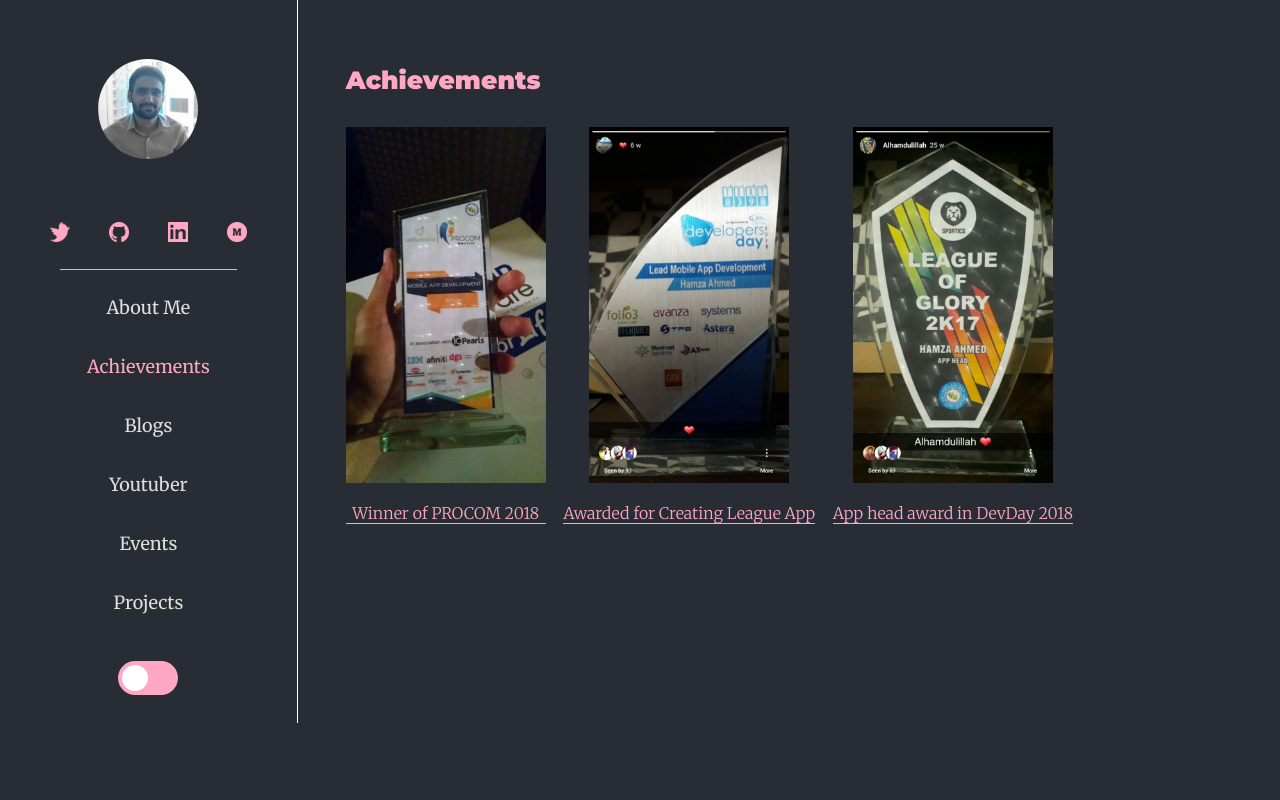
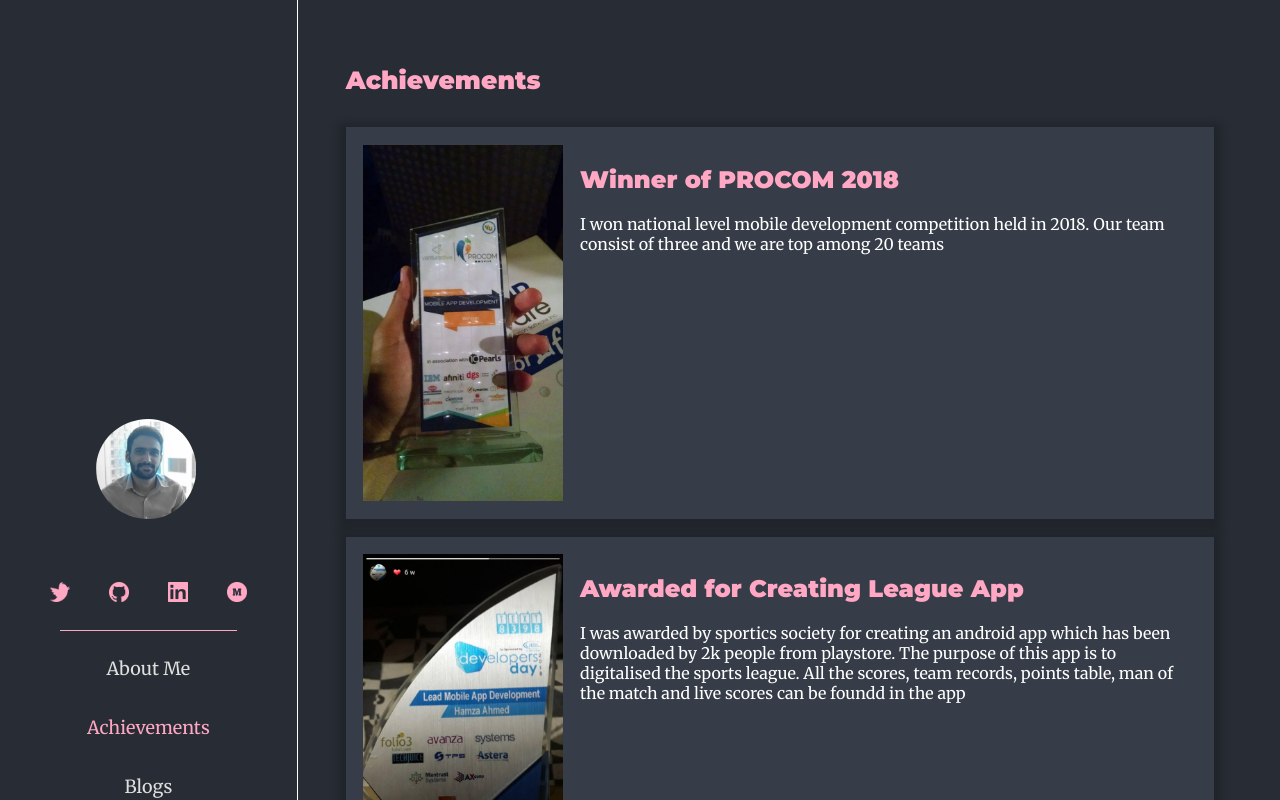
Before and after one commit to Hamzaahmed95/My-Resume, a React (Create React App) app: page / in a window 1280 px wide. Both pictures are taken after a click on the element "Achievements". Shown: the top 800 px of the page. Built offline with nearby package versions, Linux system fonts and the light colour scheme.

Commit message:
added achievements

```diff
--- a/src/Components/App/App.js
+++ b/src/Components/App/App.js
@@ -13,7 +13,6 @@ class App extends Component {
       about_me: true,
       achievements: false,
       blogs: false,
-      youtube: false,
       events: false,
       project:false,
       toggle: false,
@@ -22,7 +21,6 @@ class App extends Component {
     this.handleChangeAboutMe = this.handleChangeAboutMe.bind(this)
     this.handleChangeAchievements = this.handleChangeAchievements.bind(this)
     this.handleChangeBlogs = this.handleChangeBlogs.bind(this)
-    this.handleChangeYoutube = this.handleChangeYoutube.bind(this)
     this.handleChangeEvents = this.handleChangeEvents.bind(this)
     this.handleChangeToggle = this.handleChangeToggle.bind(this)
     this.handleChangeProjects = this.handleChangeProjects.bind(this)
@@ -34,7 +32,6 @@ class App extends Component {
       achievements: false,
       about_me: true,
       blogs: false,
-      youtube: false,
       events: false,
       projects:false
     })
@@ -44,7 +41,6 @@ class App extends Component {
       achievements: true,
       about_me: false,
       blogs: false,
-      youtube: false,
       events: false,
       projects:false
     })
@@ -53,28 +49,17 @@ class App extends Component {
     this.setState({
       achievements: false,
       about_me: false,
-      youtube: false,
       blogs: true,
       events: false,
       projects:false
     })
   }
-  handleChangeYoutube() {
-    this.setState({
-      achievements: false,
-      about_me: false,
-      blogs: false,
-      youtube: true,
-      events: false,
-      projects:false
-    })
-  }
+
   handleChangeEvents() {
     this.setState({
       achievements: false,
       about_me: false,
       blogs: false,
-      youtube: false,
       events: true,
       projects:false
     })
@@ -84,7 +69,6 @@ class App extends Component {
       achievements: false,
       about_me: false,
       blogs: false,
-      youtube: false,
       events: false,
       projects:true,
     })
@@ -99,8 +83,8 @@ class App extends Component {
     return (
       <div className="container1">
 
-        <div style={this.state.toggle? sidebar_background_dark: sidebar_background_light} className="AboutMe"><Sidebar about_me1={this.state.about_me} blogs1={this.state.blogs} achievements1={this.state.achievements} youtube1={this.state.youtube} events1={this.state.events} toggle1={this.state.toggle} projects1={this.state.projects} about_me={this.handleChangeAboutMe} achievements={this.handleChangeAchievements} blogs={this.handleChangeBlogs} youtube={this.handleChangeYoutube} events={this.handleChangeEvents} toggle={this.handleChangeToggle} projects={this.handleChangeProjects} /></div>
-        <div style={this.state.toggle? main_component_background_dark:main_component_background_light} className="Intro"><MainComponent about_me={this.state.about_me} blogs={this.state.blogs} achievements={this.state.achievements} youtube={this.state.youtube} events={this.state.events} toggle={this.state.toggle} projects={this.state.projects}/></div>
+        <div style={this.state.toggle? sidebar_background_dark: sidebar_background_light} className="AboutMe"><Sidebar about_me1={this.state.about_me} blogs1={this.state.blogs} achievements1={this.state.achievements}  events1={this.state.events} toggle1={this.state.toggle} projects1={this.state.projects} about_me={this.handleChangeAboutMe} achievements={this.handleChangeAchievements} blogs={this.handleChangeBlogs} events={this.handleChangeEvents} toggle={this.handleChangeToggle} projects={this.handleChangeProjects} /></div>
+        <div style={this.state.toggle? main_component_background_dark:main_component_background_light} className="Intro"><MainComponent about_me={this.state.about_me} blogs={this.state.blogs} achievements={this.state.achievements}  events={this.state.events} toggle={this.state.toggle} projects={this.state.projects}/></div>
       </div>
     );
   }
--- a/src/Components/Features/Achievements/Achievements.css
+++ b/src/Components/Features/Achievements/Achievements.css
@@ -3,6 +3,7 @@
 }
 .Achievementsheadings{
     display: flex;
+    flex-direction: row;
 }
 
 .name2{
@@ -15,6 +16,7 @@
 
 .achievementsPieces{
     display: flex;
+    flex-direction: column;
     flex-wrap: wrap;
     justify-content: left;
 }
@@ -22,9 +24,16 @@
     width:200px;
     height:356px;
 }
-.blog1, .blog2, .blog3, .blog4,.blog5 {
-    margin:2% 2% 0% 0%;
+.blog1, .blog2, .blog3{
+    display: flex;
+    padding: 2%;
+    flex-wrap: nowrap;
+    background: #363D48;
+    box-shadow: 0 4px 8px 8px rgba(0,0,0,0.2);
 
+}
+img{
+    padding-right: 2%;
 }
 .achievement_headings{
     color:orange;
@@ -39,5 +48,13 @@ a{
         flex-wrap: wrap;
         justify-content: center;
     }
+    .blog1, .blog2, .blog3{
+        display: flex;
+        padding: 2%;
+        flex-wrap: wrap;
+        background: #363D48;
+        box-shadow: 0 4px 8px 8px rgba(0,0,0,0.2);
+
+    }
 
 }
--- a/src/Components/Features/Achievements/Achievements.js
+++ b/src/Components/Features/Achievements/Achievements.js
@@ -1,6 +1,6 @@
 import React from 'react'
 import './Achievements.css'
-import { Achievements_Main_Heading, Blog_1_URL, Blog_2_URL, Blog_3_URL, Achievement_1_Heading, Achievement_2_Heading, Achievement_3_Heading, Blog_4_Heading, Blog_5_Heading } from '../../../Utils/Constants'
+import { Achievements_Main_Heading, Achievement_1_Content, Achievement_2_Content, Achievement_3_Content, Achievement_1_Heading, Achievement_2_Heading, Achievement_3_Heading, Blog_4_Heading, Blog_5_Heading } from '../../../Utils/Constants'
 import Achievement1 from '../../../images/achievement1.jpeg'
 import Achievement2 from '../../../images/achievement2.jpeg'
 import Achievement3 from '../../../images/achievement3.jpeg'
@@ -17,8 +17,11 @@ export const Achievements = (props) => {
     let subgraphStyle = {
         color: '#FFA7C3',
         fontFamily: 'Merriweather, Georgia, serif',
-        fontSize: '10',
-        fontWeight: '40'
+
+        fontWeight: '900',
+    }
+    let background ={
+        backgroundColor: '#363D48'
     }
     if (toggle) {
 
@@ -28,9 +31,13 @@ export const Achievements = (props) => {
             fontWeight: '900'
         }
         subgraphStyle = {
-            color: '#D33668',
+            color: '#000000',
             fontFamily: 'Merriweather, Georgia, serif',
-            borderBottom: '1px solid #D33668'
+
+            fontWeight: '400',
+        }
+        background ={
+            backgroundColor: '#FDFAE0'
         }
     } else {
         name2Style = {
@@ -39,11 +46,12 @@ export const Achievements = (props) => {
             fontWeight: '900'
         }
         subgraphStyle = {
-            color: '#FFA7C3',
+            color: '#ffffff',
             fontFamily: 'Merriweather, Georgia, serif',
-            fontSize: '10',
-            fontWeight: '40',
-            borderBottom: '1px solid #FFA7C3'
+            fontWeight: '400',
+        }
+        background ={
+            backgroundColor: '#363D48'
         }
     }
     return (
@@ -52,17 +60,26 @@ export const Achievements = (props) => {
                 <div className="v2"><h1 style={name2Style} className="name2">{Achievements_Main_Heading}</h1></div>
             </div>
             <div className="achievementsPieces">
-                <div align="center" className="blog1">
+                <div align="left" style = {background} className="blog1">
                     <img src={Achievement1} />
-                    <p style={subgraphStyle} className="achievement_headings">{Achievement_1_Heading}</p>
+                    <div>
+                        <h2 style={name2Style} >{Achievement_1_Heading}</h2>
+                        <p style={subgraphStyle}>{Achievement_1_Content}</p>
+                    </div>
                 </div>
-                <div align="center" className="blog2">
+                <div align="left" style = {background}className="blog2">
                     <img src={Achievement2} />
-                    <p style={subgraphStyle} className="blog_headings">{Achievement_2_Heading}</p>
+                    <div>
+                        <h2 style={name2Style} >{Achievement_2_Heading}</h2>
+                        <p style={subgraphStyle}>{Achievement_2_Content}</p>
+                    </div>
                 </div>
-                <div align="center" className="blog3">
+                <div align="left" style = {background} className="blog3">
                     <img src={Achievement3} />
-                    <p style={subgraphStyle} className="blog_headings">{Achievement_3_Heading}</p>
+                    <div>
+                        <h2 style={name2Style} >{Achievement_3_Heading}</h2>
+                        <p style={subgraphStyle}>{Achievement_3_Content}</p>
+                    </div>
                 </div>
             </div>
         </div>
--- a/src/Components/MainComponent/MainComponent.js
+++ b/src/Components/MainComponent/MainComponent.js
@@ -34,10 +34,7 @@ export const MainComponent = (props) => {
                     <div className="Blogs">
                         <Blogs toggle={toggle} />
                     </div> : ''}
-                {props.youtube ?
-                    <div className="Blogs">
-                        <Youtube toggle={toggle} />
-                    </div> : ''}
+
                 {props.events ?
                     <div className="Blogs">
                         <Events toggle={toggle} />
--- a/src/Components/Sidebar/Sidebar.js
+++ b/src/Components/Sidebar/Sidebar.js
@@ -17,7 +17,6 @@ export const Sidebar = (props) => {
     const about_me = props.about_me1
     const achievements1 = props.achievements1
     const blogs1 = props.blogs1
-    const youtube1 = props.youtube1
     const events1 = props.events1
     const toggle = props.toggle1
     const projects1 = props.projects1
@@ -34,10 +33,7 @@ export const Sidebar = (props) => {
         color: '#dfdfdf',
         fontFamily:'Merriweather, Georgia, serif'
     }
-    let youtube1Style = {
-        color: '#dfdfdf',
-        fontFamily:'Merriweather, Georgia, serif'
-    }
+
     let events1Style = {
         color: '#dfdfdf',
         fontFamily:'Merriweather, Georgia, serif'
@@ -91,10 +87,7 @@ export const Sidebar = (props) => {
             color:'#000000',
             fontFamily:'Merriweather, Georgia, serif'
         }
-        youtube1Style = {
-            color: '#000000',
-            fontFamily:'Merriweather, Georgia, serif'
-        }
+
         projects1Style = {
             color: '#000000',
             fontFamily:'Merriweather, Georgia, serif'
@@ -117,12 +110,7 @@ export const Sidebar = (props) => {
                 fontFamily:'Merriweather, Georgia, serif'
             }
         }
-        if (youtube1) {
-            youtube1Style = {
-                color: '#D33668',
-                fontFamily:'Merriweather, Georgia, serif'
-            }
-        }
+
         if (events1) {
             events1Style = {
                 color: '#D33668',
@@ -161,10 +149,7 @@ export const Sidebar = (props) => {
             fontFamily:'Merriweather, Georgia, serif'
         }
 
-        youtube1Style = {
-            color: '#dfdfdf',
-            fontFamily:'Merriweather, Georgia, serif'
-        }
+
         if (about_me) {
             aboutMe1Style = {
                 color: '#FFA7C3',
@@ -183,12 +168,7 @@ export const Sidebar = (props) => {
                 fontFamily:'Merriweather, Georgia, serif'
             }
         }
-        if (youtube1) {
-            youtube1Style = {
-                color: '#FFA7C3',
-                fontFamily:'Merriweather, Georgia, serif'
-            }
-        }
+
         if (events1) {
             events1Style = {
                 color: '#FFA7C3',
@@ -226,9 +206,6 @@ export const Sidebar = (props) => {
             <div onClick={props.blogs} className="list">
                 <p style={blogs1Style} className="intropara" > {BLOGS}</p>
             </div>
-            <div onClick={props.youtube} className="list">
-                <p style={youtube1Style} className="intropara" > {YOUTUBER}</p>
-            </div>
             <div onClick={props.events} className="list">
                 <p style={events1Style} className="intropara"> {TalentHunters}</p>
             </div>
--- a/src/Utils/Constants.js
+++ b/src/Utils/Constants.js
@@ -39,8 +39,11 @@ export const ANDROID = "Android"
 
 export const Achievements_Main_Heading = "Achievements"
 export const Achievement_1_Heading = "Winner of PROCOM 2018"
+export const Achievement_1_Content = "I won national level mobile development competition held in 2018. Our team consist of three and we are top among 20 teams"
 export const Achievement_2_Heading = "Awarded for Creating League App"
+export const Achievement_2_Content = "I was awarded by sportics society for creating an android app which has been downloaded by 2k people from playstore. The purpose of this app is to digitalised the sports league. All the scores, team records, points table, man of the match and live scores can be foundd in the app"
 export const Achievement_3_Heading = "App head award in DevDay 2018"
+export const Achievement_3_Content = "It was honoured for me to design question set for National level competition and also I was given award of appreciation by ACM society for becoming head of mobile development competition at DEV DAY 2018"
 
 
 //MY PROJECTS
```
